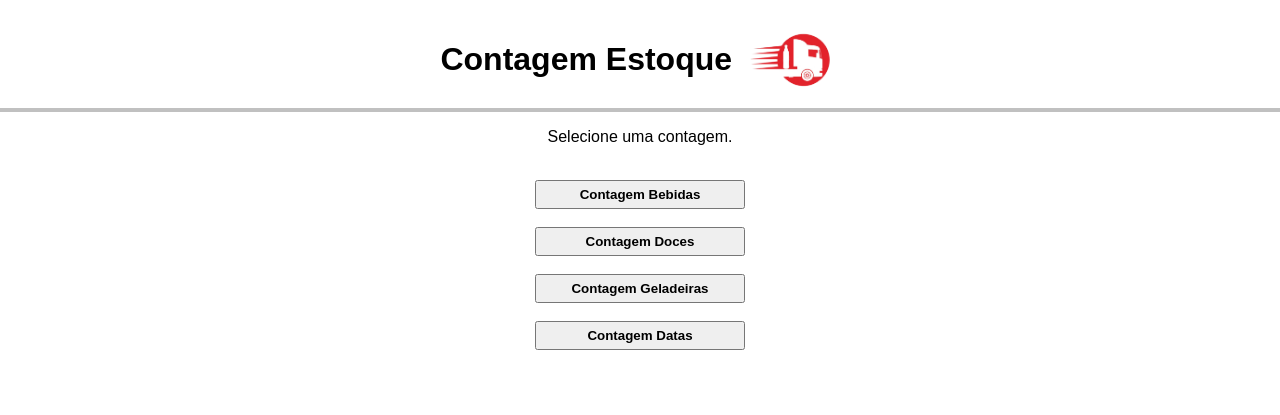
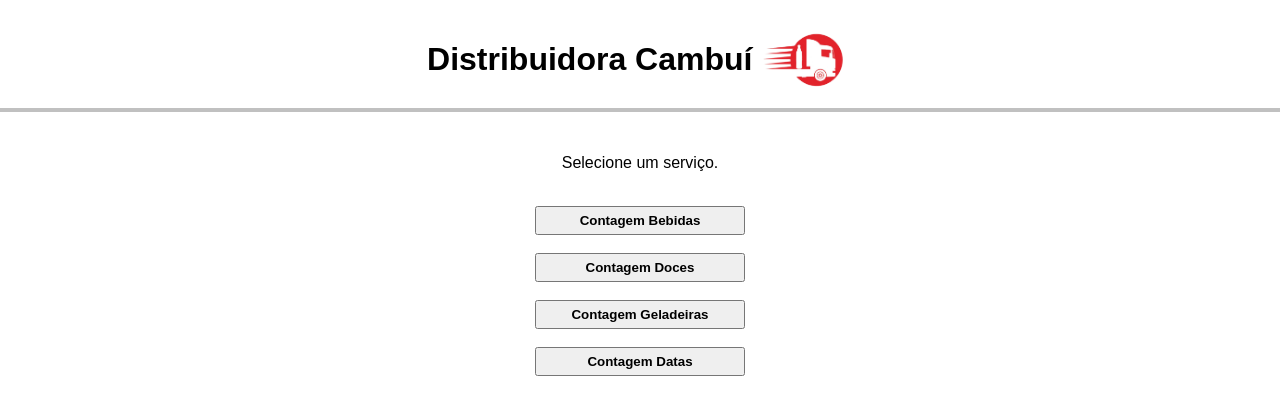
Before and after one commit to LUC4SMELLO/Sistema_de_Contagem_Estoque, a Flask app: page /selecionar_contagem in a window 1280 px wide. Shown: the top 415 px of the page. Run offline with Flask 3, Linux system fonts and the light colour scheme.

Commit message:
feat: mudando de 'Contagem Estoque' para 'Distribuidora Cambuí'

```diff
--- a/static/css/cadastro.css
+++ b/static/css/cadastro.css
@@ -10,7 +10,7 @@ header {
     display: flex;
     align-items: center;   /* centraliza verticalmente */
     justify-content: center; /* centraliza horizontalmente */
-    gap: 15px; /* espaço entre logo e texto */
+    gap: 8px; /* espaço entre logo e texto */
     margin-top: 20px;
 }
 
--- a/static/css/contagem_datas.css
+++ b/static/css/contagem_datas.css
@@ -18,7 +18,7 @@ header {
     display: flex;
     align-items: center;
     justify-content: center;
-    gap: 15px;
+    gap: 8px;
     margin-top: 20px;
 }
 
--- a/static/css/contagem_doces.css
+++ b/static/css/contagem_doces.css
@@ -18,7 +18,7 @@ header {
     display: flex;
     align-items: center;
     justify-content: center;
-    gap: 15px;
+    gap: 8px;
     margin-top: 20px;
 }
 
--- a/static/css/contagem_estoque.css
+++ b/static/css/contagem_estoque.css
@@ -18,7 +18,7 @@ header {
     display: flex;
     align-items: center;
     justify-content: center;
-    gap: 15px;
+    gap: 8px;
     margin-top: 20px;
 }
 
--- a/static/css/contagem_geladeira.css
+++ b/static/css/contagem_geladeira.css
@@ -18,7 +18,7 @@ header {
     display: flex;
     align-items: center;
     justify-content: center;
-    gap: 15px;
+    gap: 8px;
     margin-top: 20px;
 }
 
--- a/static/css/homepage.css
+++ b/static/css/homepage.css
@@ -9,7 +9,7 @@ header {
     display: flex;
     align-items: center;
     justify-content: center;
-    gap: 15px;
+    gap: 8px;
     margin-top: 20px;
 }
 
--- a/static/css/login.css
+++ b/static/css/login.css
@@ -10,7 +10,7 @@ header {
     display: flex;
     align-items: center;   /* centraliza verticalmente */
     justify-content: center; /* centraliza horizontalmente */
-    gap: 15px; /* espaço entre logo e texto */
+    gap: 8px; /* espaço entre logo e texto */
     margin-top: 20px;
 }
 
--- a/static/css/selecionar_contagem.css
+++ b/static/css/selecionar_contagem.css
@@ -9,7 +9,7 @@ header {
     display: flex;
     align-items: center;
     justify-content: center;
-    gap: 15px;
+    gap: 8px;
     margin-top: 20px;
 }
 
--- a/templates/cadastro.html
+++ b/templates/cadastro.html
@@ -15,7 +15,7 @@
 <body>
 
     <header>
-        <h1>Contagem Estoque</h1>
+        <h1>Distribuidora Cambuí</h1>
         <img src="{{ url_for('static', filename='images/logo_dbcambui_2.png') }}" alt="Logo da Empresa">
     </header>
 
--- a/templates/homepage.html
+++ b/templates/homepage.html
@@ -1,5 +1,5 @@
 <!DOCTYPE html>
-<html lang="en">
+<html lang="pt-BR">
 <head>
     <meta charset="UTF-8">
     <meta name="viewport" content="width=device-width, initial-scale=1.0">
@@ -13,7 +13,7 @@
 <body>
 
     <header>
-        <h1>Contagem Estoque</h1>
+        <h1>Distribuidora Cambuí</h1>
         <img src="{{ url_for('static', filename='images/logo_dbcambui_2.png') }}" alt="Logo da Empresa">
     </header>
 
--- a/templates/login.html
+++ b/templates/login.html
@@ -12,7 +12,7 @@
 </head>
 <body>
     <header>
-        <h1>Contagem Estoque</h1>
+        <h1>Distribuidora Cambuí</h1>
         <img src="{{ url_for('static', filename='images/logo_dbcambui_2.png') }}" alt="Logo da Empresa">
     </header>
 
--- a/templates/selecionar_contagem.html
+++ b/templates/selecionar_contagem.html
@@ -3,7 +3,7 @@
 <head>
     <meta charset="UTF-8">
     <meta name="viewport" content="width=device-width, initial-scale=1.0">
-    <title>Selecionar Contagem</title>
+    <title>Selecionar Serviço</title>
 
 
     <link rel="stylesheet" href="{{ url_for('static', filename='css/selecionar_contagem.css') }}">
@@ -12,14 +12,15 @@
 <body>
 
     <header>
-        <h1>Contagem Estoque</h1>
+        <h1>Distribuidora Cambuí</h1>
         <img src="{{ url_for('static', filename='images/logo_dbcambui_2.png') }}" alt="Logo da Empresa">
     </header>
 
     <hr>
 
     <main>
-        <p>Selecione uma contagem.</p> <br>
+        <br>
+        <p>Selecione um serviço.</p> <br>
 
         <a href="{{ url_for('contagem_estoque.contagem_estoque')}}">
             <button class="botao_contagem_estoque">Contagem Bebidas</button> <br><br>
```
